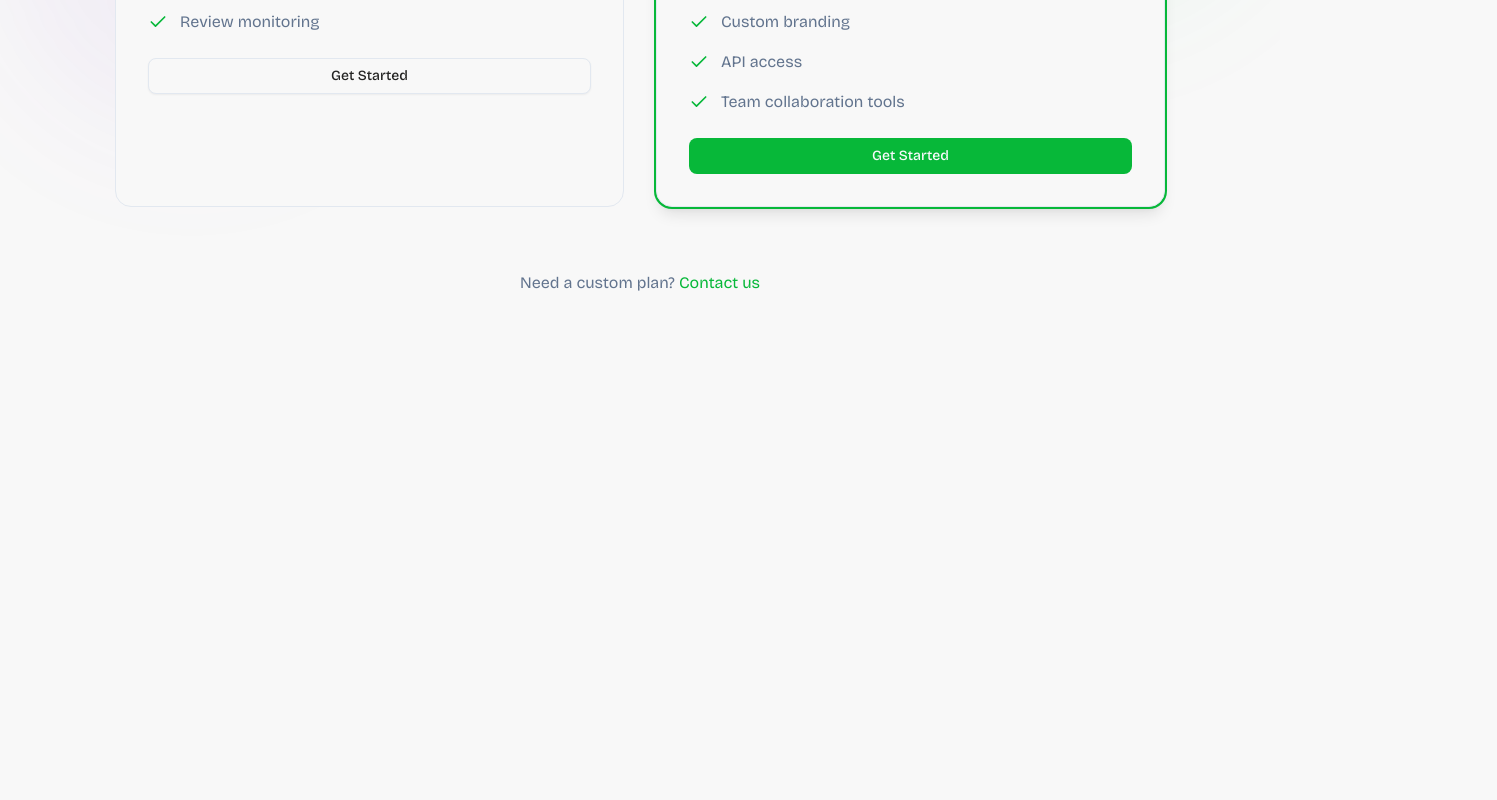
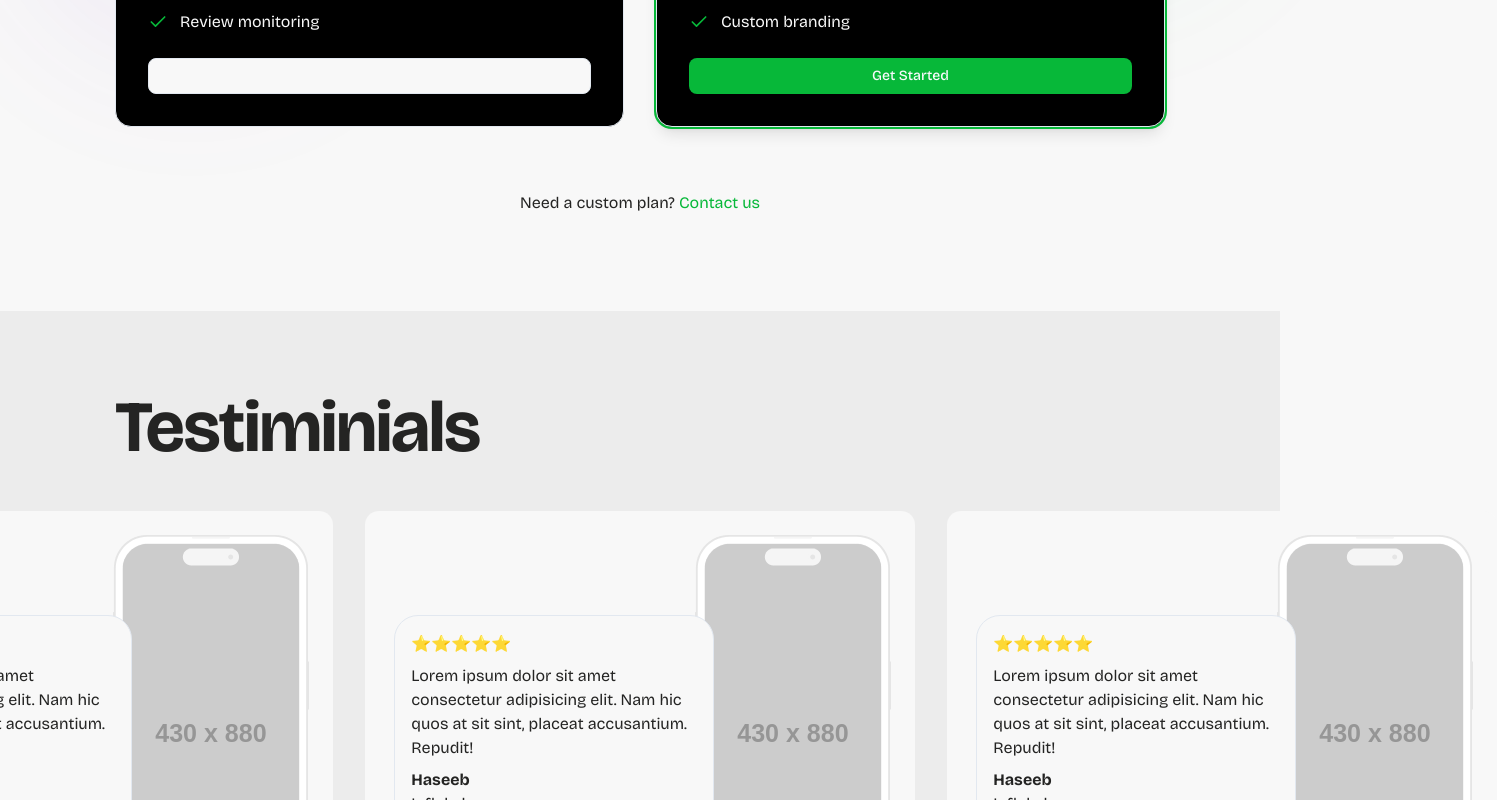
Before and after one commit to Haseeb-WebDeveloper/AI-Reviews, a Next.js app: page / in a window 1280 px wide. Shown: the part 3262-4062 px from the top of the page, 1497 px wide, since content can reach past the window. Before the commit the page ends 3653 px from the top, so only its background shows below. Built offline with nearby package versions, Linux system fonts and the light colour scheme.

Commit message:
testimonial version 1

```diff
--- a/src/app/page.tsx
+++ b/src/app/page.tsx
@@ -2,6 +2,7 @@
 import { HowItWorks } from "@/components/layout/how-it-works";
 import OurClients from "@/components/layout/our-clients";
 import { Pricing } from "@/components/layout/pricing";
+import { Testmonial } from "@/components/layout/testmonial";
 import { WhyItWorks } from "@/components/layout/why-it-works";
 
 export default function Home() {
@@ -12,6 +13,7 @@
       <WhyItWorks />
       <HowItWorks />
       <Pricing />
+      <Testmonial />
     </>
   );
 }
--- a/src/components/layout/pricing.tsx
+++ b/src/components/layout/pricing.tsx
@@ -32,8 +32,6 @@
       "Advanced analytics & reporting",
       "Priority 24/7 support",
       "Custom branding",
-      "API access",
-      "Team collaboration tools",
     ],
     isPopular: true,
   },
@@ -64,7 +62,7 @@
             whileInView={{ opacity: 1, y: 0 }}
             viewport={{ once: true }}
             transition={{ delay: 0.1 }}
-            className="text-xl text-muted-foreground max-w-2xl mx-auto"
+            className="text-xl text-muted-background max-w-2xl mx-auto"
           >
             No hidden fees. No contracts. Cancel anytime.
           </motion.p>
@@ -84,23 +82,23 @@
               {plan.isPopular && (
                 <div className="absolute -top-4 left-0 right-0 flex justify-center">
                   <span className="bg-primary text-primary-foreground text-sm font-medium px-3 py-1 rounded-full">
-                    Most Popular
+                    with no website
                   </span>
                 </div>
               )}
 
-              <div className={`h-full rounded-2xl border bg-background p-8 ${plan.isPopular ? 'shadow-lg ring-2 ring-primary' : ''}`}>
+              <div className={`h-full rounded-2xl border bg-black text-background p-8 ${plan.isPopular ? 'shadow-lg ring-2 ring-primary' : ''}`}>
                 <div className="space-y-6">
                   {/* Plan Header */}
                   <div>
                     <h3 className="text-2xl font-semibold">{plan.name}</h3>
-                    <p className="text-muted-foreground mt-2">{plan.description}</p>
+                    <p className="text-muted-background mt-2">{plan.description}</p>
                   </div>
 
                   {/* Price */}
                   <div className="flex items-baseline">
                     <span className="text-5xl font-bold">{plan.price}</span>
-                    <span className="ml-2 text-muted-foreground">{plan.period}</span>
+                    <span className="ml-2 text-muted-background">{plan.period}</span>
                   </div>
 
                   {/* Features */}
@@ -108,7 +106,7 @@
                     {plan.features.map((feature) => (
                       <li key={feature} className="flex items-center gap-3">
                         <Check className="size-5 text-primary flex-shrink-0" />
-                        <span className="text-muted-foreground">{feature}</span>
+                        <span className="text-muted-background">{feature}</span>
                       </li>
                     ))}
                   </ul>
@@ -128,7 +126,7 @@
 
         {/* Additional Info */}
         <div className="mt-16 text-center">
-          <p className="text-muted-foreground">
+          <p className="text-muted-background">
             Need a custom plan? <a href="/contact" className="text-primary hover:underline">Contact us</a>
           </p>
         </div>
--- /dev/null
+++ b/src/components/layout/testmonial.tsx
@@ -0,0 +1,79 @@
+import Iphone15Pro from "../magicui/iphone-15-pro";
+
+export function Testmonial() {
+    return (
+        <section className="py-20 bg-foreground/5">
+            <div className="max-w-[1050px] mx-auto px-6 md:px-0">
+                <div>
+                    <h2 className="text-5xl sm:text-6xl lg:text-7xl font-bold tracking-tight">
+                        Testiminials
+                    </h2>
+                </div>
+                <div className="flex gap-8 justify-center items-center pt-12">
+                    {/* 1 */}
+                    <div className="bg-background relative min-w-[550px] p-6 flex justify-end rounded-xl">
+                        <div className="relative">
+                            <Iphone15Pro
+                                className="size-full max-h-[400px]"
+                                src="https://via.placeholder.com/430x880"
+                            />
+                        <div className="p-4 space-y-2 absolute top-[20%] right-[90%] w-xs bg-background rounded-3xl border">
+                            <p>⭐⭐⭐⭐⭐</p>
+                            <p className=""> Lorem ipsum dolor sit amet consectetur adipisicing elit. Nam hic quos at sit sint, placeat accusantium. Repudit!</p>
+                            <div>
+                                <h3 className="font-bold">Haseeb</h3>
+                                <p>Influkvh</p>
+                            </div>
+                        </div>
+                        <div className="p-1 pr-4 flex items-center gap-4 absolute bottom-[10%] right-[90%] w-full bg-background rounded-full border">
+                            <div className="w-12 h-10 bg-red-500 rounded-full"></div>
+                            <p className="text-lg">⭐⭐⭐⭐⭐</p>
+                        </div>
+                        </div>
+                    </div>
+                    <div className="bg-background relative min-w-[550px] p-6 flex justify-end rounded-xl">
+                        <div className="relative">
+                            <Iphone15Pro
+                                className="size-full max-h-[400px]"
+                                src="https://via.placeholder.com/430x880"
+                            />
+                        <div className="p-4 space-y-2 absolute top-[20%] right-[90%] w-xs bg-background rounded-3xl border">
+                            <p>⭐⭐⭐⭐⭐</p>
+                            <p className=""> Lorem ipsum dolor sit amet consectetur adipisicing elit. Nam hic quos at sit sint, placeat accusantium. Repudit!</p>
+                            <div>
+                                <h3 className="font-bold">Haseeb</h3>
+                                <p>Influkvh</p>
+                            </div>
+                        </div>
+                        <div className="p-1 pr-4 flex items-center gap-4 absolute bottom-[10%] right-[90%] w-full bg-background rounded-full border">
+                            <div className="w-12 h-10 bg-red-500 rounded-full"></div>
+                            <p className="text-lg">⭐⭐⭐⭐⭐</p>
+                        </div>
+                        </div>
+                    </div>
+                    <div className="bg-background relative min-w-[550px] p-6 flex justify-end rounded-xl">
+                        <div className="relative">
+                            <Iphone15Pro
+                                className="size-full max-h-[400px]"
+                                src="https://via.placeholder.com/430x880"
+                            />
+                        <div className="p-4 space-y-2 absolute top-[20%] right-[90%] w-xs bg-background rounded-3xl border">
+                            <p>⭐⭐⭐⭐⭐</p>
+                            <p className=""> Lorem ipsum dolor sit amet consectetur adipisicing elit. Nam hic quos at sit sint, placeat accusantium. Repudit!</p>
+                            <div>
+                                <h3 className="font-bold">Haseeb</h3>
+                                <p>Influkvh</p>
+                            </div>
+                        </div>
+                        <div className="p-1 pr-4 flex items-center gap-4 absolute bottom-[10%] right-[90%] w-full bg-background rounded-full border">
+                            <div className="w-12 h-10 bg-red-500 rounded-full"></div>
+                            <p className="text-lg">⭐⭐⭐⭐⭐</p>
+                        </div>
+                        </div>
+                    </div>
+
+                </div>
+            </div>
+        </section>
+    );
+}
--- /dev/null
+++ b/src/components/magicui/iphone-15-pro.tsx
@@ -0,0 +1,109 @@
+import { SVGProps } from "react";
+
+export interface Iphone15ProProps extends SVGProps<SVGSVGElement> {
+  width?: number;
+  height?: number;
+  src?: string;
+  videoSrc?: string;
+}
+
+export default function Iphone15Pro({
+  width = 433,
+  height = 882,
+  src,
+  videoSrc,
+  ...props
+}: Iphone15ProProps) {
+  return (
+    <svg
+      width={width}
+      height={height}
+      viewBox={`0 0 ${width} ${height}`}
+      fill="none"
+      xmlns="http://www.w3.org/2000/svg"
+      {...props}
+    >
+      <path
+        d="M2 73C2 32.6832 34.6832 0 75 0H357C397.317 0 430 32.6832 430 73V809C430 849.317 397.317 882 357 882H75C34.6832 882 2 849.317 2 809V73Z"
+        className="fill-[#E5E5E5] dark:fill-[#404040]"
+      />
+      <path
+        d="M0 171C0 170.448 0.447715 170 1 170H3V204H1C0.447715 204 0 203.552 0 203V171Z"
+        className="fill-[#E5E5E5] dark:fill-[#404040]"
+      />
+      <path
+        d="M1 234C1 233.448 1.44772 233 2 233H3.5V300H2C1.44772 300 1 299.552 1 299V234Z"
+        className="fill-[#E5E5E5] dark:fill-[#404040]"
+      />
+      <path
+        d="M1 319C1 318.448 1.44772 318 2 318H3.5V385H2C1.44772 385 1 384.552 1 384V319Z"
+        className="fill-[#E5E5E5] dark:fill-[#404040]"
+      />
+      <path
+        d="M430 279H432C432.552 279 433 279.448 433 280V384C433 384.552 432.552 385 432 385H430V279Z"
+        className="fill-[#E5E5E5] dark:fill-[#404040]"
+      />
+      <path
+        d="M6 74C6 35.3401 37.3401 4 76 4H356C394.66 4 426 35.3401 426 74V808C426 846.66 394.66 878 356 878H76C37.3401 878 6 846.66 6 808V74Z"
+        className="fill-white dark:fill-[#262626]"
+      />
+      <path
+        opacity="0.5"
+        d="M174 5H258V5.5C258 6.60457 257.105 7.5 256 7.5H176C174.895 7.5 174 6.60457 174 5.5V5Z"
+        className="fill-[#E5E5E5] dark:fill-[#404040]"
+      />
+      <path
+        d="M21.25 75C21.25 44.2101 46.2101 19.25 77 19.25H355C385.79 19.25 410.75 44.2101 410.75 75V807C410.75 837.79 385.79 862.75 355 862.75H77C46.2101 862.75 21.25 837.79 21.25 807V75Z"
+        className="fill-[#E5E5E5] stroke-[#E5E5E5] stroke-[0.5] dark:fill-[#404040] dark:stroke-[#404040]"
+      />
+
+      {src && (
+        <image
+          href={src}
+          x="21.25"
+          y="19.25"
+          width="389.5"
+          height="843.5"
+          preserveAspectRatio="xMidYMid slice"
+          clipPath="url(#roundedCorners)"
+        />
+      )}
+      {videoSrc && (
+        <foreignObject x="21.25" y="19.25" width="389.5" height="843.5">
+          <video
+            className="size-full overflow-hidden rounded-[55.75px] object-cover"
+            src={videoSrc}
+            autoPlay
+            loop
+            muted
+            playsInline
+          />
+        </foreignObject>
+      )}
+      <path
+        d="M154 48.5C154 38.2827 162.283 30 172.5 30H259.5C269.717 30 278 38.2827 278 48.5C278 58.7173 269.717 67 259.5 67H172.5C162.283 67 154 58.7173 154 48.5Z"
+        className="fill-[#F5F5F5] dark:fill-[#262626]"
+      />
+      <path
+        d="M249 48.5C249 42.701 253.701 38 259.5 38C265.299 38 270 42.701 270 48.5C270 54.299 265.299 59 259.5 59C253.701 59 249 54.299 249 48.5Z"
+        className="fill-[#F5F5F5] dark:fill-[#262626]"
+      />
+      <path
+        d="M254 48.5C254 45.4624 256.462 43 259.5 43C262.538 43 265 45.4624 265 48.5C265 51.5376 262.538 54 259.5 54C256.462 54 254 51.5376 254 48.5Z"
+        className="fill-[#E5E5E5] dark:fill-[#404040]"
+      />
+      <defs>
+        <clipPath id="roundedCorners">
+          <rect
+            x="21.25"
+            y="19.25"
+            width="389.5"
+            height="843.5"
+            rx="55.75"
+            ry="55.75"
+          />
+        </clipPath>
+      </defs>
+    </svg>
+  );
+}
```
